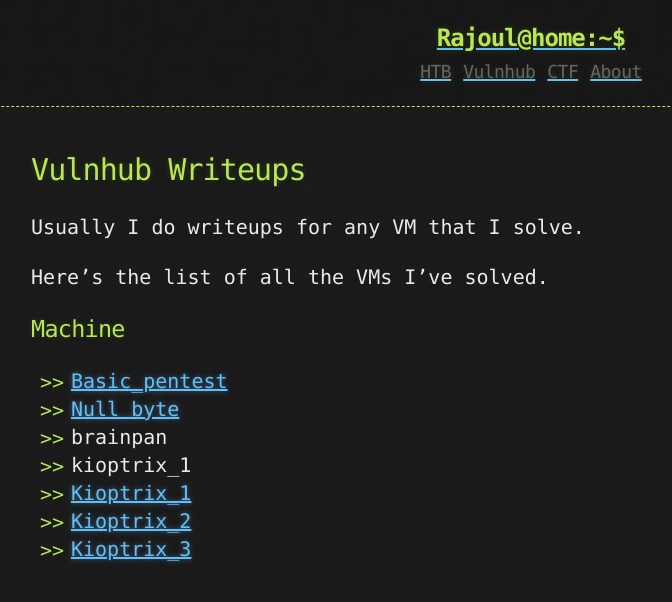
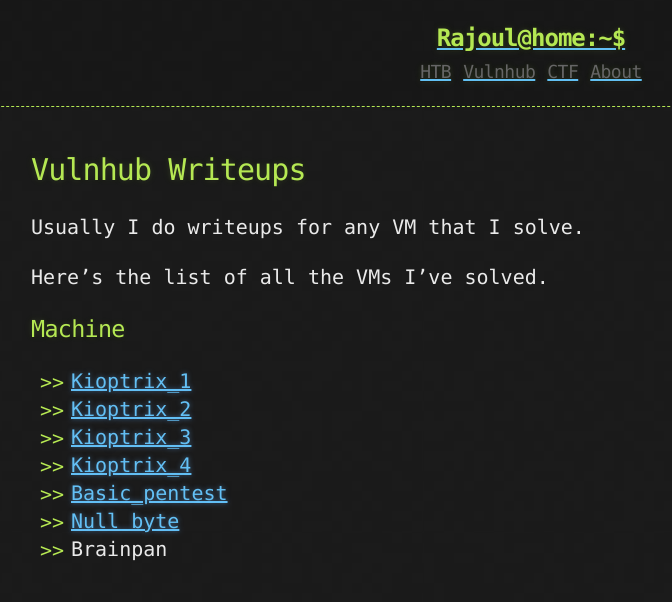
Before and after one commit to rajoul/rajoul.github.io, a Jekyll site: the page built from vulnhub.md, in a window 1280 px wide. Shown: the top 602 px of the page, without its empty margins (109-781 px from the left). Built offline with Jekyll 4.4.1, drawn with Linux system fonts in a browser that asks for light colours.

Commit message:
Update vulnhub.md

```diff
--- a/vulnhub.md
+++ b/vulnhub.md
@@ -10,10 +10,10 @@
 Here's the list of all the VMs I've solved.
 
 # Machine
+* [Kioptrix_1](https://rajoul.github.io/my_write_up/Kioptrix_1)
+* [Kioptrix_2](https://rajoul.github.io/my_write_up/Kioptrix_2)
+* [Kioptrix_3](https://rajoul.github.io/my_write_up/Kioptrix_3)
+* [Kioptrix_4](https://rajoul.github.io/my_write_up/Kioptrix_4)
 * [Basic_pentest](https://rajoul.github.io/my_write_up/basic_pentest_1)
 * [Null byte](https://rajoul.github.io/my_write_up/Null_Byte)
-* brainpan
-* kioptrix_1
-* [Kioptrix_1](https://rajoul.github.io/my_write_up/basic_pentest_1)
-* [Kioptrix_2](https://rajoul.github.io/my_write_up/basic_pentest_1)
-* [Kioptrix_3](https://rajoul.github.io/my_write_up/basic_pentest_1)
+* Brainpan
```
